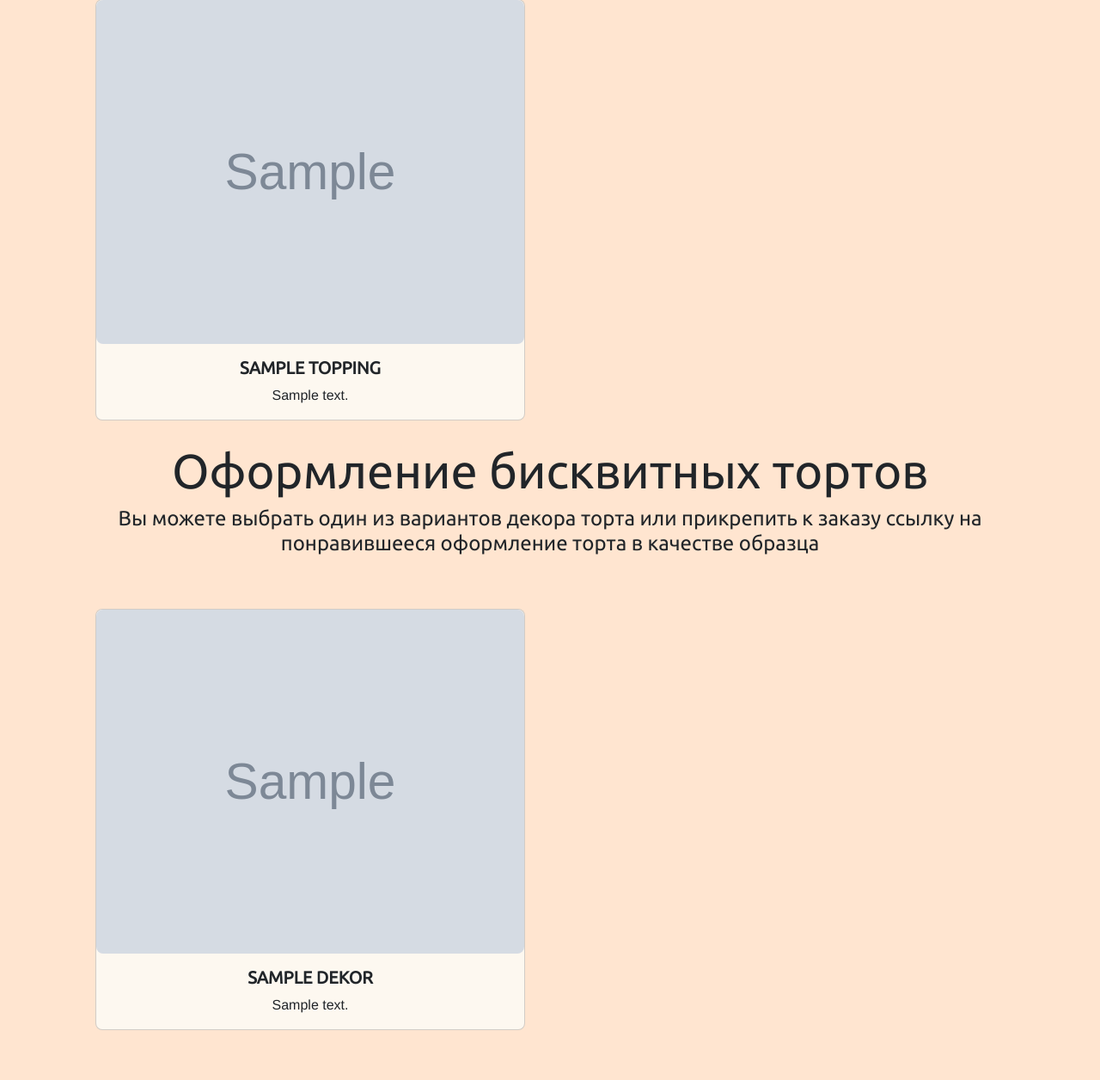
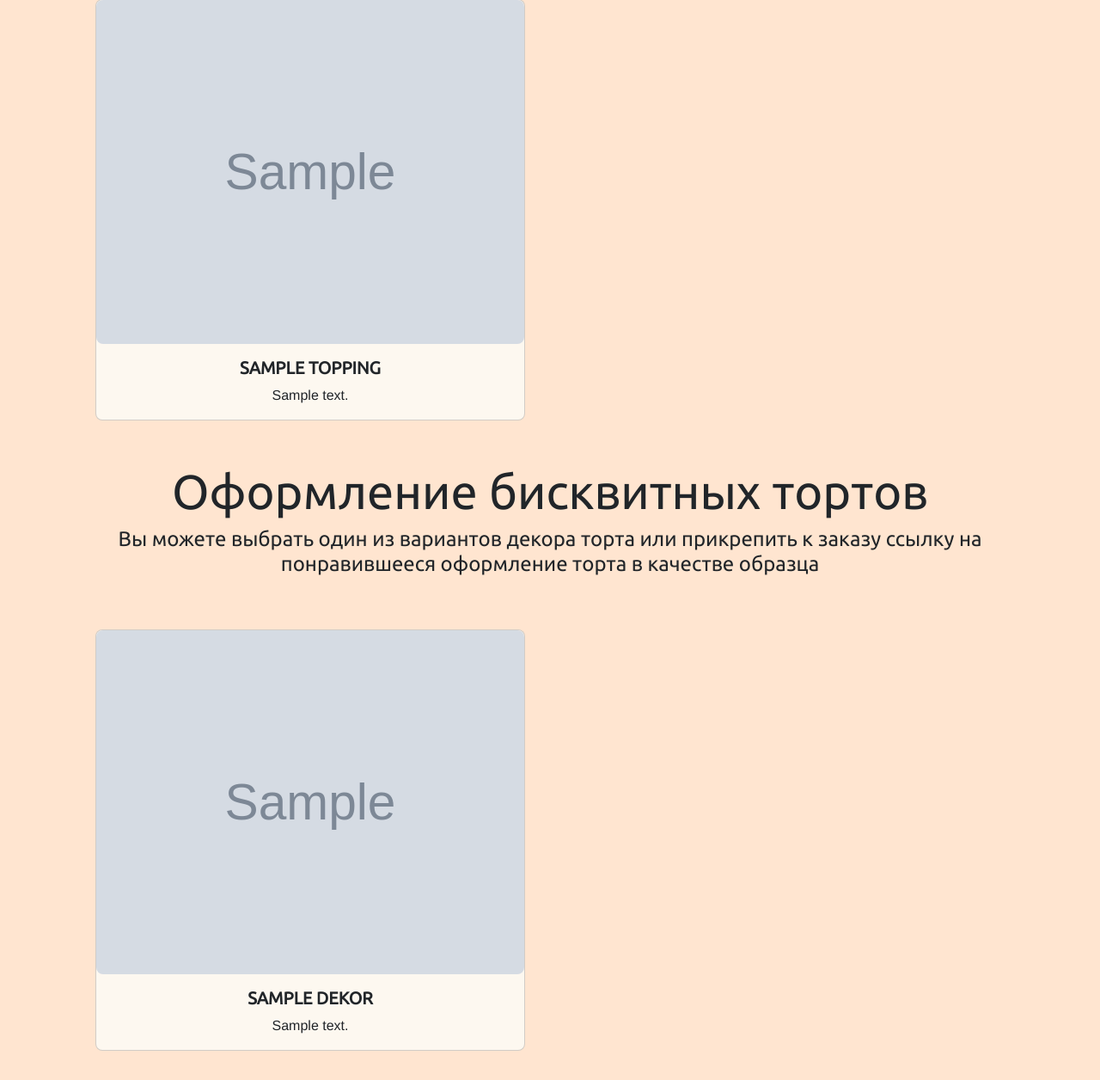
Before and after one commit to voinkovegor/Online-store-torty-ekb, a Django app: page /toppings_and_decoration/ in a window 1280 px wide. Shown: the part 478-1734 px from the top of the page at 86% size. Before the commit the page ends 1676 px from the top, so only its background shows below. Run offline with Django 4.2, Linux system fonts and the light colour scheme; tables that the repository leaves empty hold one stand-in row (values such as "Sample post"); grey boxes marked "Sample" are stand-in pictures; parts of the project's set-up code (start-up, migrations or seed data) failed here and were passed over.

Commit message:
Small design fixes

```diff
--- a/shop/templates/shop/headers/toppings_and_decoration.html
+++ b/shop/templates/shop/headers/toppings_and_decoration.html
@@ -39,7 +39,11 @@
       height: 400px; /* здесь можно указать желаемую высоту */
       /*object-fit: cover; !* обрезаем изображения до заданной высоты *!*/
     }
-
+  @media (min-width: 1320px) {
+      .container {
+        max-width: 75%;
+      }
+  }
 </style>
 {% endblock %}
 
@@ -74,8 +78,8 @@
   <div class="row row-cols-1 row-cols-md-2 gx-0">
     {% for topping in toppings %}
       {% if topping.image and topping.available %}
-        <div class="col">
-            <div class="card">
+        <div class="col mb-4 col-sm-12 col-md-12 col-lg-6">
+            <div class="card h-100">
               <img src="{% if topping.image %}{{ topping.image.url }}{% else %}{% static "img/no_image.png" %}{% endif %}" class="card-img-top" alt="{{ topping.name }}">
               <div class="card-body text-center">
                 <h5 class="card-title"><b>{{ topping.name.upper }}</b></h5>
@@ -87,7 +91,6 @@
     {% endfor %}
   </div>
   <div class="row">
-<!--    <div class="col-1"></div>-->
     <div class="col-12 text-center">
       <h2 class="display-4" style="padding-top: 15px">Оформление бисквитных тортов</h2>
       <h4>Вы можете выбрать один из вариантов декора торта
@@ -95,12 +98,11 @@
           оформление торта в качестве образца</h4>
       <br>
     </div>
-<!--    <div class="col-1"></div>-->
   </div>
   <div class="row row-cols-1 row-cols-md-2 gx-0">
     {% for dekor in dekors %}
-        <div class="col">
-            <div class="card">
+        <div class="col mb-4 col-sm-12 col-md-12 col-lg-6">
+            <div class="card h-100">
               <img src="{% if dekor.image %}{{ dekor.image.url }}{% else %}{% static "img/no_image.png" %}{% endif %}" class="card-img-top" alt="{{ dekor.name }}">
               <div class="card-body text-center">
                 <h5 class="card-title"><b>{{ dekor.name.upper }}</b></h5>
--- a/shop/templates/shop/product/list.html
+++ b/shop/templates/shop/product/list.html
@@ -64,7 +64,7 @@ display: none;
       <div class="container-fluid">
         <div class="row row-cols-1 row-cols-md-2 row-cols-lg-3 g-4">
           {% for product in products %}
-            <div class="col-12 col-md-6 col-lg-4">
+            <div class="col-12 col-md-12 col-lg-6 col-xl-4">
               <a href="{{ product.get_absolute_url }}">
                 <div class="card h-100">
                   <div style="position: relative; width: 100%; height: 0; padding-top: 100%;">
```
Also changed, not shown: shop/templates/shop/headers/order_and_payment.html (+5 -8 lines), media/topping/2023/04/09/meddd.jpg (added), media/topping/2023/04/09/клубника.webp (added).
